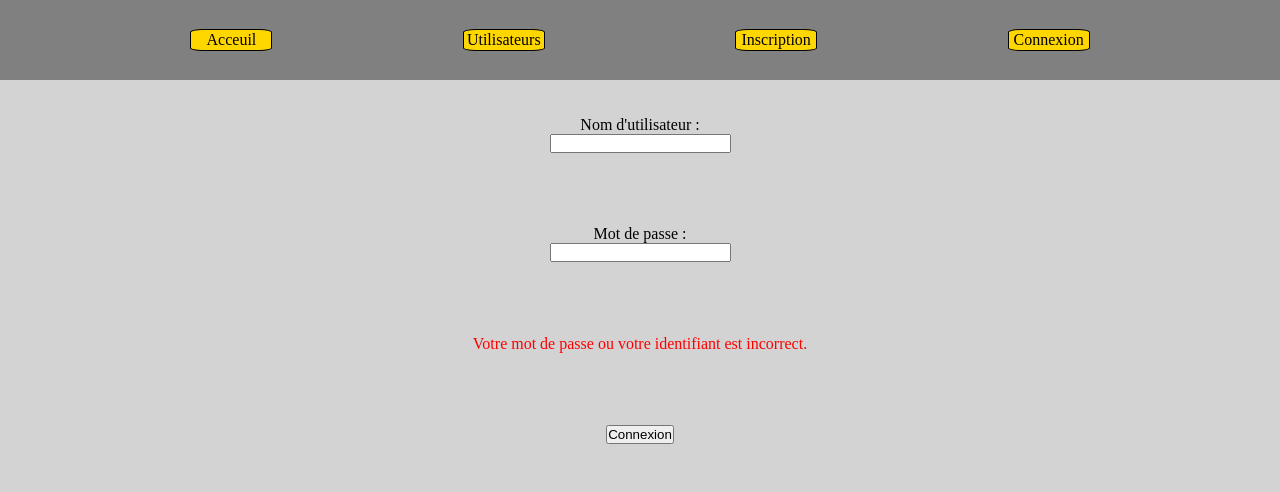
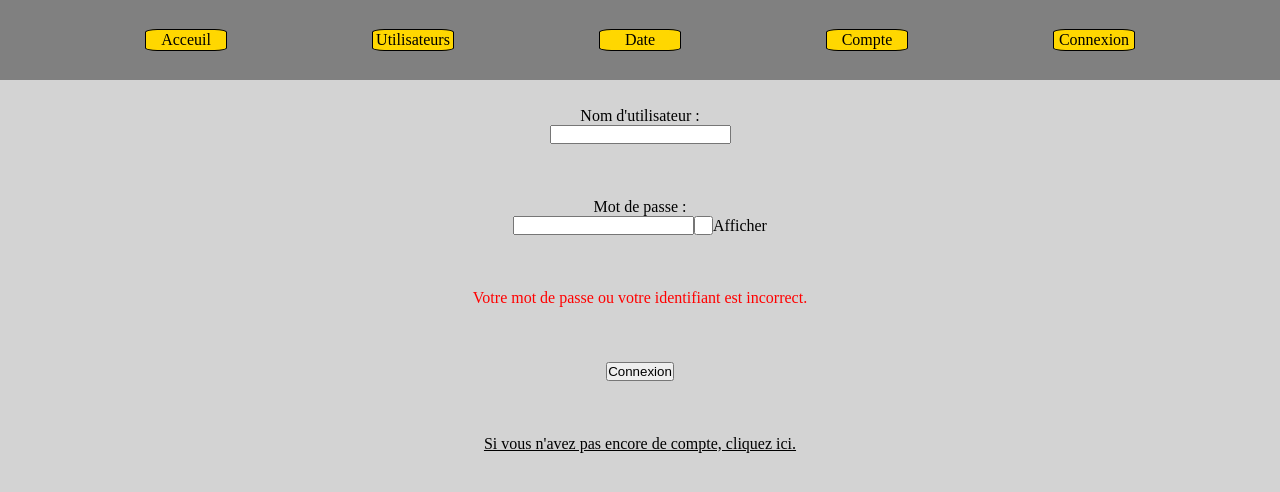
Before and after one commit to LeviKaza/VmSessionPhp, a PHP site: page /connexion.php?fail in a window 1280 px wide. Shown: the top 492 px of the page. Run offline with PHP 8.4, Linux system fonts and the light colour scheme.

Commit message:
add plein de truc

```diff
--- a/connexion.php
+++ b/connexion.php
@@ -1,9 +1,53 @@
+<?php
+
+require 'controllers/registred.php';
+
+?>
+
+<?php if (isset($_GET['not'])): ?>
+    <!DOCTYPE html>
+    <html lang="en">
+        <head>
+            <meta charset="UTF-8">
+            <link rel="stylesheet" href="css/nav.css">
+            <link rel="stylesheet" href="css/connexion.css">
+            <script src="js/pwdVisibility.js"></script>
+        </head>
+        <body>
+            <?php require_once 'template/nav.php' ?>
+            <form action="formSubmit.php" method="post">
+                <div>
+                    <label for="name">Nom d'utilisateur :</label>
+                    <input type="text" name="name" id="name" required>
+                </div>
+                <div>
+                    <label for="password">Mot de passe :</label>
+                    <div class="pwd">
+                        <input type="password" name="password" id="password" required>
+                        <input type="checkbox" name="view" id="view" class="view" onclick="visibility()">
+                        <label for="view"></label>
+                        <p>Afficher</p>
+                    </div>
+                </div>
+                <div>
+                    <label for="email">Adresse mail :</label>
+                    <input type="email" name="email" id="email">
+                </div>
+                <input type="submit" value="S'inscrire">
+                <div>
+                    <p><a class="inscription" href="connexion.php">Si vous avez déjà un compte, cliquez ici.</a></p>
+                </div>
+            </form>
+        </body>
+    </html>
+<?php else : ?>
     <!DOCTYPE html>
     <html>
         <head>
             <meta charset="UTF-8">
             <link rel="stylesheet" href="css/connexion.css">
             <link rel="stylesheet" href="css/nav.css">
+            <script src="js/pwdVisibility.js" defer></script>
         </head>
         <body>
             <?php require_once 'template/nav.php'?>
@@ -14,12 +58,21 @@
                 </div>
                 <div>
                     <label for="password">Mot de passe :</label>
-                <input type="password" class="pwd" name="password" required>
+                    <div class="pwd">
+                        <input type="password" class="password" id="password" name="password" required>
+                        <input type="checkbox" id="view" class="view" onclick="visibility()">
+                        <label for="view"></label>
+                        <p>Afficher</p>
+                    </div>
                 </div>
                 <?php if (isset($_GET['fail'])):?>
                     <p class="error">Votre mot de passe ou votre identifiant est incorrect.</p>
                 <?php endif ?>
                 <input type="submit" value="Connexion">
+                <div>
+                    <p><a class="inscription" href="connexion.php?not">Si vous n'avez pas encore de compte, cliquez ici.</a></p>
+                </div>
             </form>
         </body>
     </html>
+<?php endif ?>
--- a/controllers/session.php
+++ b/controllers/session.php
@@ -5,9 +5,8 @@ require 'registred.php';
 session_start();
 foreach($registred as $value) {
     if ($_POST['name'] === $value['name']) {
-        if ($_POST['password'] === $value['password']) {
+        if (hash("md5", $_POST['password'], $binary = false) === hash("md5", $value['password'], $binary = false)) {
             $_SESSION['name'] = $_POST['name'];
-            $_SESSION['password'] = $_POST['password'];
             header('Location: /');
             break;
         }
--- a/css/connexion.css
+++ b/css/connexion.css
@@ -13,6 +13,7 @@ form {
 }
 
 div {
+    width: 100%;
     display: flex;
     flex-direction: column;
     align-items: center;
@@ -21,3 +22,22 @@ div {
 .error {
     color: red;
 }
+
+.pwd {
+    display: flex;
+    flex-direction: row;
+    justify-content: center;
+}
+
+.view {
+    height: 19px;
+    width: 19px;
+}
+
+.inscription {
+    color: black;
+}
+
+input[checkbox]:checked:before {
+    background-image: url("../img/beholder.png");
+}
--- a/css/formSubmit.css
+++ b/css/formSubmit.css
@@ -1,3 +1,7 @@
+body {
+    background-color: lightgray;
+}
+
 p {
     display: flex;
     justify-content: center;
--- a/formSubmit.php
+++ b/formSubmit.php
@@ -1,6 +1,7 @@
 <?php
 
-$_SESSION['name'] = $_POST['name'];
+require 'controllers/registred.php';
+array_push($registred, $_POST);
 
 ?>
 
@@ -15,6 +16,6 @@ $_SESSION['name'] = $_POST['name'];
         <?php require_once 'template/nav.php' ?>
         <p>Bienvenue <?= $_POST['name']; ?>,</p>
         <br>
-        <p>Nous avons envoyer un mail de vérification à <?= $_POST["mail"]; ?>.</p>
+        <p>Nous avons envoyer un mail de vérification à <?= $_POST["email"]; ?>.</p>
     </body>
 </html>
--- a/index.php
+++ b/index.php
@@ -2,8 +2,8 @@
 <html>
     <head>
         <meta charset="UTF-8">
+        <link rel="stylesheet" href="css/nav.css">
         <link rel="stylesheet" href="css/index.css">
-        <link rel="stylesheet" href="css/nav.css">
     </head>
     <body>
         <?php require_once 'template/nav.php' ?>
--- /dev/null
+++ b/js/pwdVisibility.js
@@ -0,0 +1,7 @@
+function visibility () {
+    var input = document.getElementById("password")
+    if (input.type === "password")
+        input.type = "text";
+    else
+        input.type = "password";
+}
--- a/template/nav.php
+++ b/template/nav.php
@@ -9,7 +9,8 @@ session_start();
         <ul>
             <li><a href="index.php">Acceuil</a></li>
             <li><a href="users.php">Utilisateurs</a></li>
-            <li><a href="form.php">Inscription</a></li>
+            <li><a href="test.php">Date</a></li>
+            <li><a href="account.php">Compte</a></li>
             <?php if (isset($_SESSION['name'])): ?>
                 <li class="unroll"><a><?= $_SESSION['name'] ?></a>
                     <ul class="none">
--- /dev/null
+++ b/template/unothaurised.php
@@ -0,0 +1,6 @@
+<main>
+    <div class="error">
+        <p>Vous devez être connecté</p>
+        <p>pour acceder à cette page.</p>
+    </div>
+</main>
```
Also changed, not shown: account.php (added, +21 -0 lines), css/account.css (added, +25 -0 lines), test.php (added, +20 -0 lines), img/beholder.png (added), img/welcome.jpg, 1 other file. Lines whose indentation alone changed are shown as unchanged.
